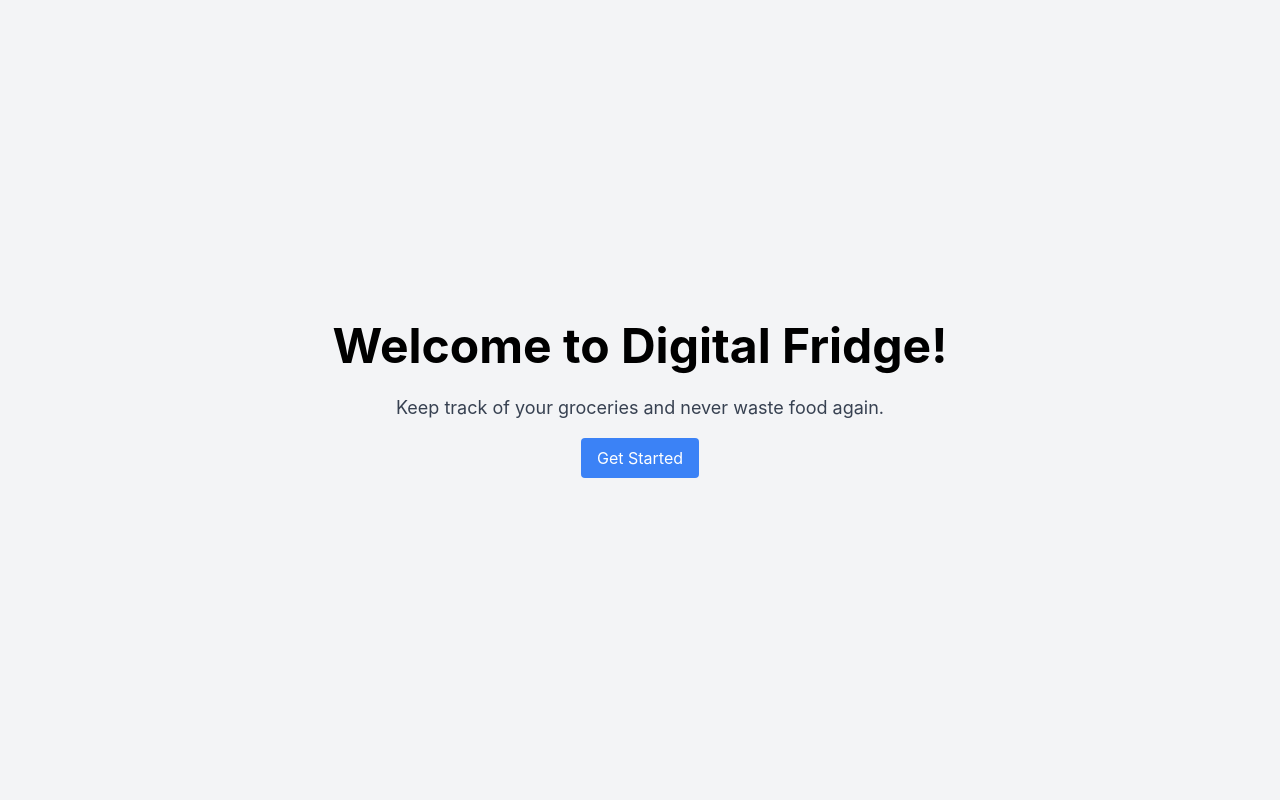
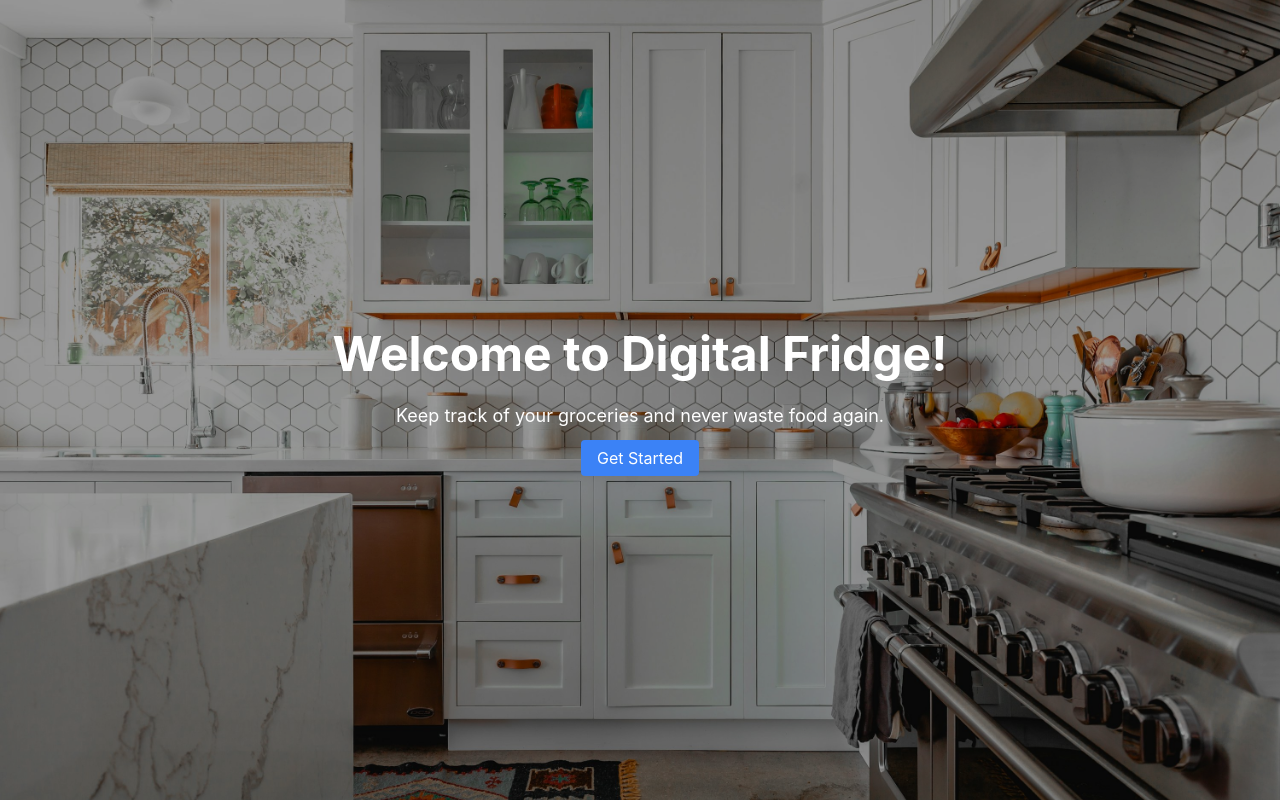
Before and after one commit to ryancho7/Digital-Fridge, a React (Create React App) app in the folder frontend/: page / in a window 1280 px wide. Built offline with nearby package versions, Linux system fonts and the light colour scheme; the HTML template or start-up script is replaced by a standard one.

Commit message:
landing, login, singup ui changes

```diff
--- a/frontend/src/pages/LandingPage.js
+++ b/frontend/src/pages/LandingPage.js
@@ -2,12 +2,20 @@ import React from 'react';
 
 function LandingPage() {
   return (
-    <div className="flex flex-col items-center justify-center min-h-screen bg-gray-100">
-      <h1 className="text-5xl font-bold mb-6">Welcome to Digital Fridge!</h1>
-      <p className="text-lg text-gray-700 mb-4">Keep track of your groceries and never waste food again.</p>
-      <a href="/login" className="bg-blue-500 text-white px-4 py-2 rounded hover:bg-blue-600">
-        Get Started
-      </a>
+    <div
+      className="relative flex flex-col items-center text-center justify-center min-h-screen bg-cover bg-center bg-no-repeat"
+      style={{
+        backgroundImage: "url('/images/kitchen.jpg')"
+      }}
+    >
+      <div className="absolute inset-0 bg-black opacity-40"/>
+      <div className="relative z-10 text-white">
+        <h1 className="text-5xl font-bold mb-6">Welcome to Digital Fridge!</h1>
+        <p className="text-lg mb-4">Keep track of your groceries and never waste food again.</p>
+        <a href="/login" className="bg-blue-500 text-white px-4 py-2 rounded hover:bg-blue-600">
+          Get Started
+        </a>
+      </div>
     </div>
   );
 }
--- a/frontend/src/pages/Login.js
+++ b/frontend/src/pages/Login.js
@@ -3,8 +3,15 @@ import LoginForm from "../components/ui/Login.js"
 export default function LoginPage() {
 
     return (
-        <div className="flex h-full flex-col justify-center items-center">
-            <LoginForm />
+        <div className="relative flex min-h-screen flex-col justify-center items-center bg-cover bg-center bg-no-repeat"
+            style={{
+                backgroundImage: "url('/images/kitchen.jpg')"
+            }}
+        >
+            <div className="absolute inset-0 bg-black opacity-40"/>
+            <div className="relative z-10">
+                <LoginForm />
+            </div>
         </div>
     )
 }
--- a/frontend/src/pages/Signup.js
+++ b/frontend/src/pages/Signup.js
@@ -3,8 +3,15 @@ import SignupForm from "../components/ui/Signup.js"
 export default function SignupPage() {
 
     return (
-        <div className="flex h-full flex-col justify-center items-center">
-            <SignupForm />
+        <div className="relative flex min-h-screen flex-col justify-center items-center bg-cover bg-center bg-no-repeat"
+            style={{
+                backgroundImage: "url('/images/kitchen.jpg')"
+            }}
+        >
+            <div className="absolute inset-0 bg-black opacity-40"/>
+            <div className="relative z-10">
+                <SignupForm />
+            </div>
         </div>
     )
 }
```
Also changed, not shown: frontend/public/images/kitchen.jpg (added), frontend/src/App.css (line endings or trailing spaces).
